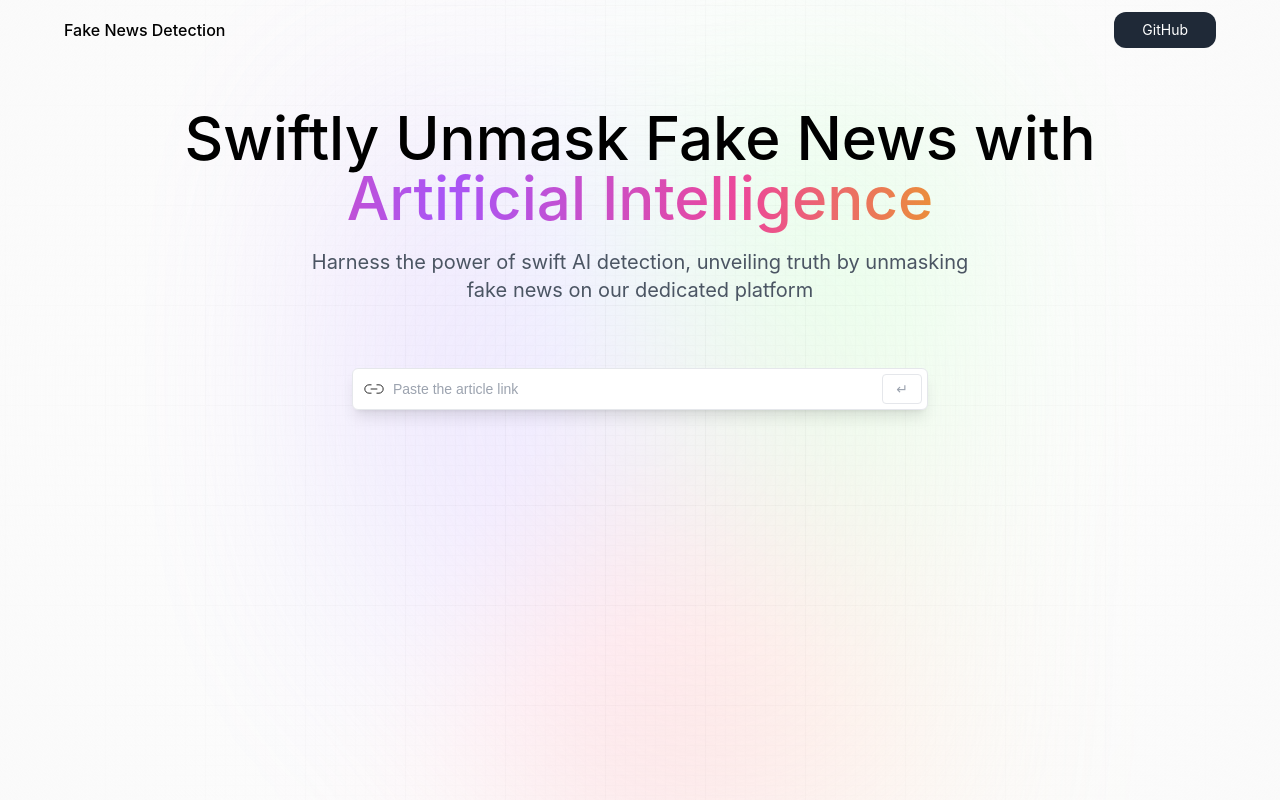
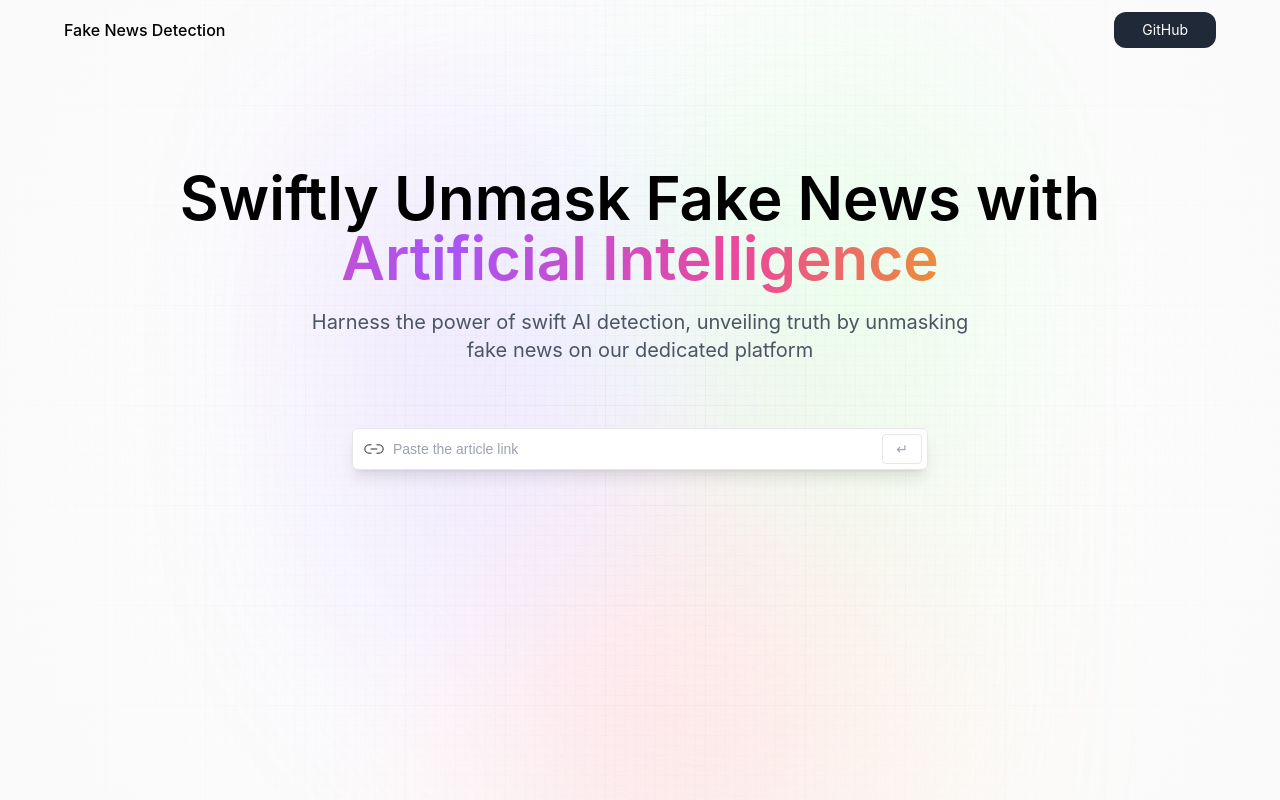
Before and after one commit to Abhish7k/fake-news-client, a React (Vite) app: page / in a window 1280 px wide. Built offline with nearby package versions, Linux system fonts and the light colour scheme.

Commit message:
style: hero styles

```diff
--- a/src/index.css
+++ b/src/index.css
@@ -91,7 +91,7 @@
 }
 
 .head_text {
-  @apply mt-5 text-5xl font-medium leading-[1.15] text-black sm:text-6xl text-center;
+  @apply mt-20 text-5xl font-semibold leading-[1.15] text-black sm:text-6xl text-center;
 }
 
 .orange_gradient {
```
